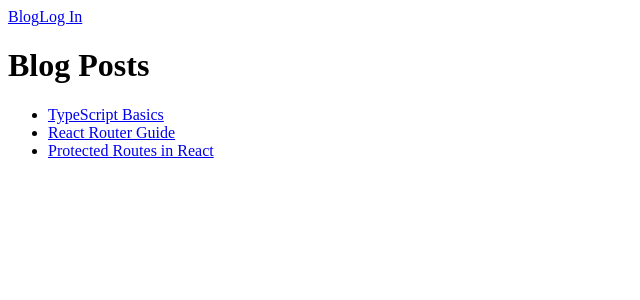
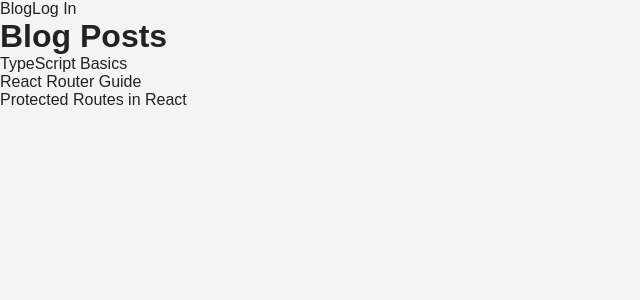
Before and after one commit to vbolden/Dynamic_routing, a React (Vite) app: page /blog in a window 1280 px wide. Shown: the top 300 px of the page, without its empty margins (0-640 px from the left). Built offline with nearby package versions, Linux system fonts and the light colour scheme.

Commit message:
added basic styling to page

```diff
--- a/src/App.css
+++ b/src/App.css
@@ -0,0 +1,21 @@
+* {
+    padding: 0;
+    margin: 0;
+    box-sizing: border-box;
+}
+
+body {
+    font-family: Arial, Helvetica, sans-serif;
+    background-color: #f4f4f4;
+    color: #222;
+}
+
+a {
+    text-decoration: none;
+    color: inherit;
+}
+
+button {
+    padding: 5px 14px;
+    cursor: pointer;
+}
```
